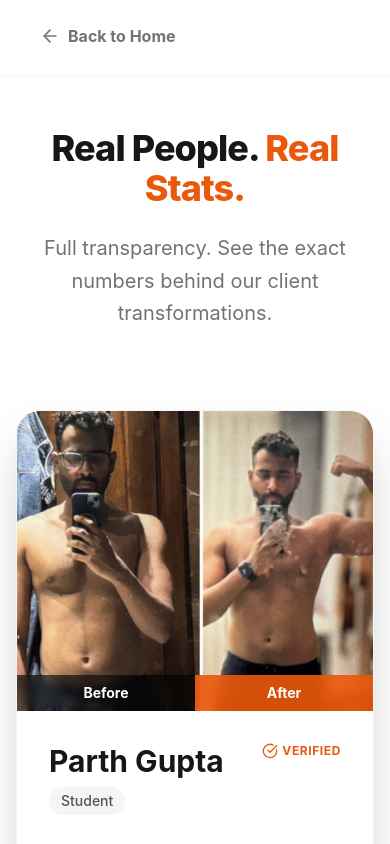
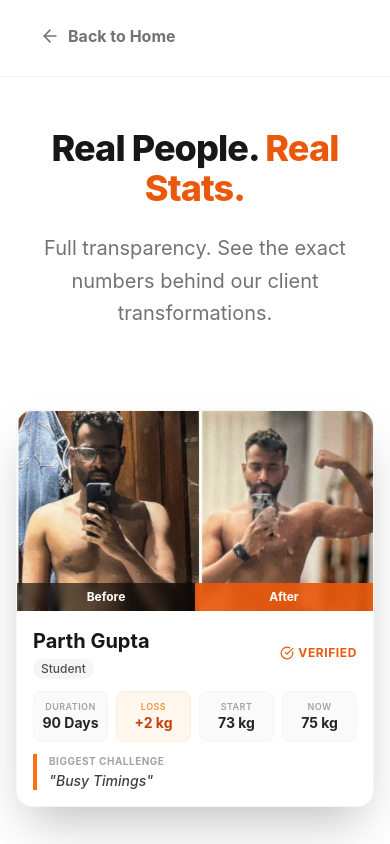
Before and after one commit to bhavyacosmo/peaktrain-21-feb, a React (Vite) app: page /success-stories in a window 390 px wide. Shown: the top 844 px of the page. Built offline with nearby package versions, Linux system fonts and the light colour scheme.

Commit message:
Redesign mobile card to compact layout with stacking animation

```diff
--- a/src/pages/SuccessStories.jsx
+++ b/src/pages/SuccessStories.jsx
@@ -150,17 +150,70 @@ const SuccessStories = () => {
                                 whileInView={{ opacity: 1, y: 0 }}
                                 viewport={{ once: true, margin: "-100px" }}
                                 transition={{ duration: 0.5 }}
-                                // Sticky stacking on desktop only – mobile scrolls normally to prevent content cutoff
-                                className="static md:sticky"
+                                className="sticky"
                                 style={{
                                     top: `calc(4rem + ${index * 8}px)`,
                                     zIndex: index + 1
                                 }}
                             >
-                                <div className="bg-white rounded-3xl overflow-hidden shadow-2xl border border-neutral-100 flex flex-col md:flex-row min-h-max md:h-[420px] lg:h-[450px] hover:shadow-[0_20px_60px_-15px_rgba(0,0,0,0.1)] transition-shadow duration-300">
+                                {/* Mobile Layout: compact horizontal card */}
+                                <div className="block md:hidden bg-white rounded-2xl overflow-hidden shadow-2xl border border-neutral-100">
+                                    {/* Top: Image strip */}
+                                    <div className="relative w-full h-[200px] bg-neutral-100">
+                                        <img
+                                            src={story.image}
+                                            alt={`Before and After of ${story.name}`}
+                                            className="w-full h-full object-cover object-top"
+                                            onError={(e) => {
+                                                e.target.onerror = null;
+                                                e.target.style.display = 'none';
+                                            }}
+                                        />
+                                        <div className="absolute bottom-0 left-0 w-1/2 bg-black/60 text-white text-center py-1.5 text-xs font-bold backdrop-blur-sm">Before</div>
+                                        <div className="absolute bottom-0 right-0 w-1/2 bg-brand-600/90 text-white text-center py-1.5 text-xs font-bold backdrop-blur-sm">After</div>
+                                    </div>
+                                    {/* Bottom: compact info */}
+                                    <div className="p-4">
+                                        <div className="flex justify-between items-center mb-3">
+                                            <div>
+                                                <h3 className="font-bold text-xl text-neutral-900">{story.name}</h3>
+                                                <span className="inline-block px-2 py-0.5 bg-neutral-100 text-neutral-600 text-xs font-medium rounded-full">{story.role}</span>
+                                            </div>
+                                            <div className="flex items-center text-brand-600 font-bold uppercase text-xs tracking-wider">
+                                                <CheckCircle className="w-3.5 h-3.5 mr-1" /> Verified
+                                            </div>
+                                        </div>
+                                        {/* 4 stats in a single row */}
+                                        <div className="grid grid-cols-4 gap-2 mb-3">
+                                            <div className="p-2 bg-neutral-50 rounded-lg border border-neutral-100 text-center">
+                                                <p className="text-neutral-400 text-[9px] uppercase tracking-wider font-semibold">Duration</p>
+                                                <p className="font-bold text-sm text-neutral-800">{story.duration}</p>
+                                            </div>
+                                            <div className="p-2 bg-brand-50 rounded-lg border border-brand-100 text-center">
+                                                <p className="text-brand-400 text-[9px] uppercase tracking-wider font-semibold">Loss</p>
+                                                <p className="font-bold text-sm text-brand-700">{story.loss}</p>
+                                            </div>
+                                            <div className="p-2 bg-neutral-50 rounded-lg border border-neutral-100 text-center">
+                                                <p className="text-neutral-400 text-[9px] uppercase tracking-wider font-semibold">Start</p>
+                                                <p className="font-bold text-sm text-neutral-800">{story.startWeight}</p>
+                                            </div>
+                                            <div className="p-2 bg-neutral-50 rounded-lg border border-neutral-100 text-center">
+                                                <p className="text-neutral-400 text-[9px] uppercase tracking-wider font-semibold">Now</p>
+                                                <p className="font-bold text-sm text-neutral-800">{story.currentWeight}</p>
+                                            </div>
+                                        </div>
+                                        {/* Challenge */}
+                                        <div className="border-l-4 border-brand-500 pl-3">
+                                            <p className="text-[10px] font-bold text-neutral-400 uppercase tracking-wider mb-0.5">Biggest Challenge</p>
+                                            <p className="text-sm text-neutral-700 font-medium italic leading-snug">"{story.struggle}"</p>
+                                        </div>
+                                    </div>
+                                </div>
 
+                                {/* Desktop Layout: original large split card */}
+                                <div className="hidden md:flex bg-white rounded-3xl overflow-hidden shadow-2xl border border-neutral-100 flex-row h-[420px] lg:h-[450px] hover:shadow-[0_20px_60px_-15px_rgba(0,0,0,0.1)] transition-shadow duration-300">
                                     {/* Left Side: Image */}
-                                    <div className="w-full md:w-1/2 bg-neutral-100 relative group h-[300px] md:h-full">
+                                    <div className="w-1/2 bg-neutral-100 relative group h-full">
                                         <img
                                             src={story.image}
                                             alt={`Before and After of ${story.name}`}
@@ -175,25 +228,17 @@ const SuccessStories = () => {
                                         <div className="absolute bottom-0 left-0 w-1/2 bg-black/60 text-white text-center py-2 text-sm font-bold backdrop-blur-sm">Before</div>
                                         <div className="absolute bottom-0 right-0 w-1/2 bg-brand-600/90 text-white text-center py-2 text-sm font-bold backdrop-blur-sm">After</div>
                                     </div>
-
-                                    {/* Right Side: content */}
-                                    <div className="w-full md:w-1/2 p-8 md:p-12 flex flex-col justify-center">
-
+                                    {/* Right Side: Content */}
+                                    <div className="w-1/2 p-12 flex flex-col justify-center">
                                         <div className="flex justify-between items-start mb-8">
                                             <div>
                                                 <h3 className="font-bold text-3xl text-neutral-900 mb-2">{story.name}</h3>
-                                                <span className="inline-block px-3 py-1 bg-neutral-100 text-neutral-600 text-sm font-medium rounded-full">
-                                                    {story.role}
-                                                </span>
+                                                <span className="inline-block px-3 py-1 bg-neutral-100 text-neutral-600 text-sm font-medium rounded-full">{story.role}</span>
                                             </div>
-                                            <div className="text-right">
-                                                <div className="flex items-center text-brand-600 font-bold uppercase text-xs tracking-wider mb-1">
-                                                    <CheckCircle className="w-4 h-4 mr-1" /> Verified
-                                                </div>
+                                            <div className="flex items-center text-brand-600 font-bold uppercase text-xs tracking-wider">
+                                                <CheckCircle className="w-4 h-4 mr-1" /> Verified
                                             </div>
                                         </div>
-
-                                        {/* Stats Grid */}
                                         <div className="grid grid-cols-2 gap-6 mb-8">
                                             <div className="p-4 bg-neutral-50 rounded-xl border border-neutral-100">
                                                 <p className="text-neutral-400 text-xs uppercase tracking-wider font-semibold mb-1">Duration</p>
@@ -212,15 +257,12 @@ const SuccessStories = () => {
                                                 <p className="font-bold text-xl text-neutral-800">{story.currentWeight}</p>
                                             </div>
                                         </div>
-
-                                        {/* Struggle Section */}
                                         <div className="mt-auto">
                                             <p className="text-xs font-bold text-neutral-400 uppercase tracking-wider mb-2">Biggest Challenge Overcome</p>
                                             <p className="text-lg text-neutral-700 font-medium italic leading-relaxed border-l-4 border-brand-500 pl-4">
                                                 "{story.struggle}"
                                             </p>
                                         </div>
-
                                     </div>
                                 </div>
                             </motion.div>
```
